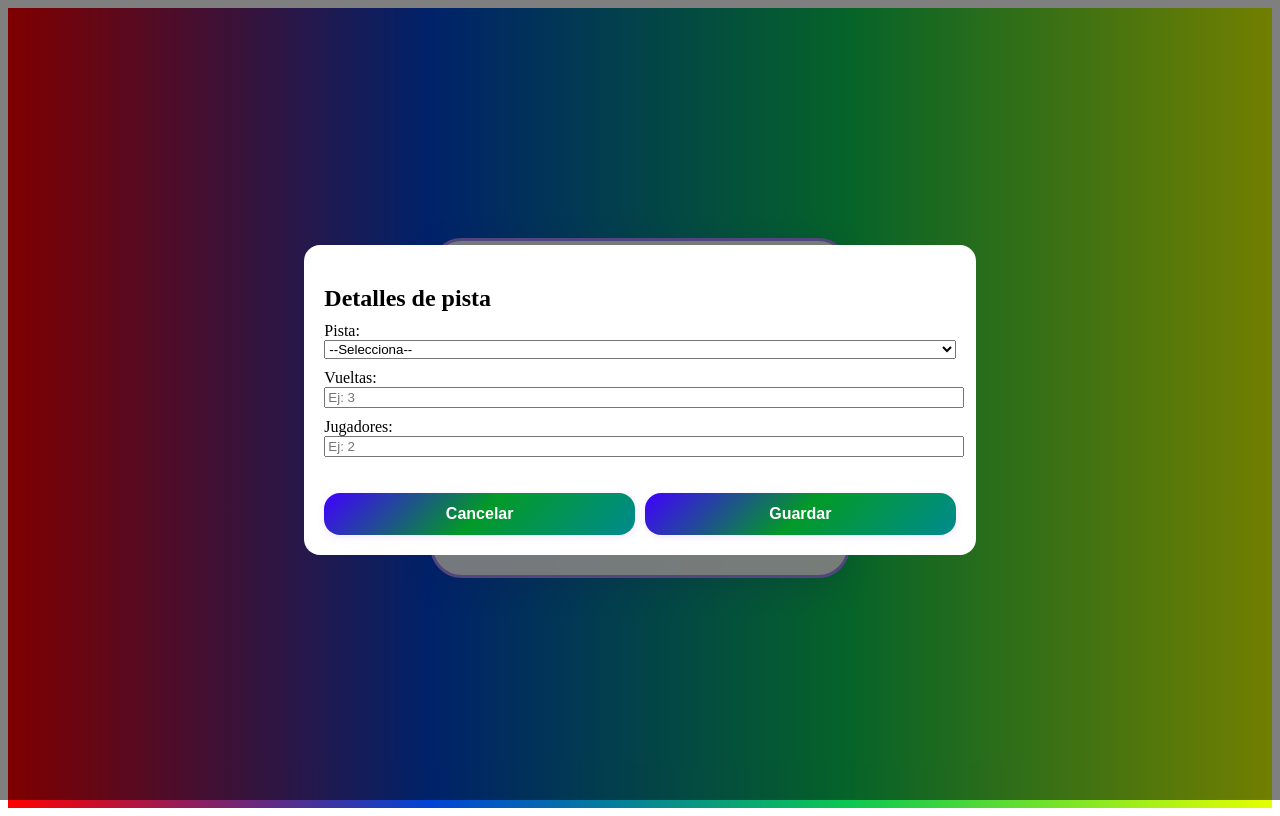
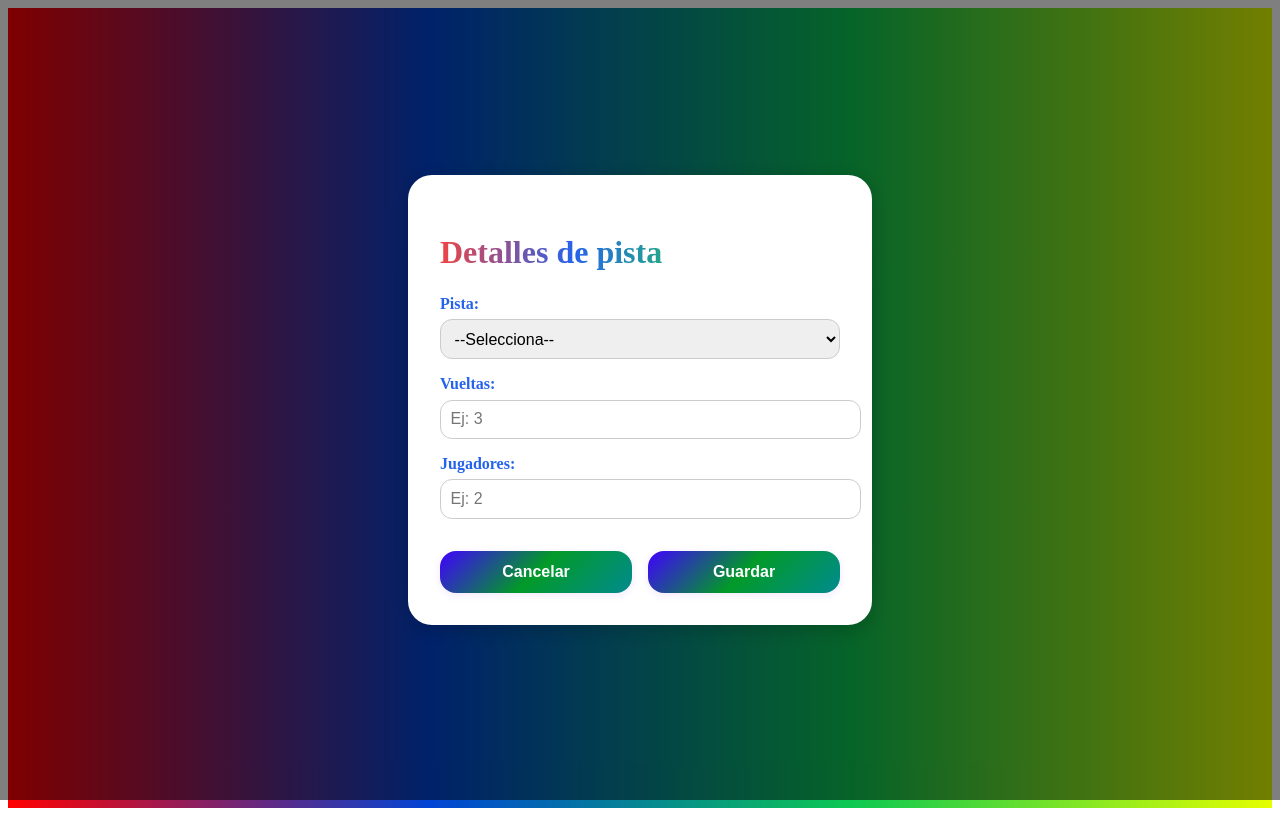
Before and after one commit to Duan-Espinoza/proyecto4_juegoKart, a React (Create React App) app in the folder client/: page / in a window 1280 px wide. Both pictures are taken after a click on the button "Seleccionar pista". Built offline with nearby package versions, Linux system fonts and the light colour scheme.

Commit message:
Actualizacion

```diff
--- a/client/src/components/GameConfig.jsx
+++ b/client/src/components/GameConfig.jsx
@@ -19,52 +19,56 @@ export default function GameConfig() {
     setShowTrackModal(false);
   };
 
+  const handleStartGame = () => {
+    if (!gameType || !track || !laps || !players) {
+      alert("Por favor, completa todos los campos antes de iniciar la partida");
+    } else {
+      alert("¡Partida iniciada con éxito!");
+    }
+  };
+
   return (
-    <div className="menu-bg">
-      <div className="menu-panel">
-        <h1 className="menu-title">Configuración de partida</h1>
+    <div className="config-bg">
+      <div className="config-panel">
+        <h1 className="config-title">Configuración de partida</h1>
 
+        <div className="config-field">
           <ComboBox value={gameType} onChange={setGameType} />
+        </div>
 
-        <button className="menu-btn" onClick={() => setShowTrackModal(true)}>
+        <button className="config-btn" onClick={() => setShowTrackModal(true)}>
           Seleccionar pista
         </button>
 
         {track && (
-          <div style={{ marginTop: 15, textAlign: "left" }}>
+          <div className="track-summary">
             <p><strong>Pista:</strong> {track}</p>
             <p><strong>Vueltas:</strong> {laps}</p>
             <p><strong>Jugadores:</strong> {players}</p>
           </div>
         )}
 
-        <button
-          className="menu-btn"
-          onClick={() => {
-            if (!gameType || !track || !laps || !players) {
-              alert("Por favor, completa todos los campos antes de iniciar la partida");
-            } else {
-              alert("¡Partida iniciada con éxito!");
-            }
-          }}
-        >
+        <button className="config-btn" onClick={handleStartGame}>
           Iniciar partida
         </button>
       </div>
 
       {showTrackModal && (
-        <div className="modal-overlay" onClick={closeModal}>
-          <div className="modal-box" onClick={e => e.stopPropagation()}>
-            <h2 style={{ marginBottom: 10 }}>Detalles de pista</h2>
+        <div className="config-modal-overlay" onClick={closeModal}>
+          <div className="config-modal" onClick={e => e.stopPropagation()}>
+            <h2 className="config-title">Detalles de pista</h2>
 
+            <div className="config-field">
               <label>Pista:</label>
-            <select value={track} onChange={e => setTrack(e.target.value)} style={{ width: "100%", marginBottom: 10 }}>
+              <select value={track} onChange={e => setTrack(e.target.value)}>
                 <option value="">--Selecciona--</option>
                 <option value="Pista 1">Pista 1</option>
                 <option value="Pista 2">Pista 2</option>
                 <option value="Pista 3">Pista 3</option>
               </select>
+            </div>
 
+            <div className="config-field">
               <label>Vueltas:</label>
               <input
                 type="number"
@@ -72,9 +76,10 @@ export default function GameConfig() {
                 value={laps}
                 onChange={e => setLaps(e.target.value)}
                 placeholder="Ej: 3"
-              style={{ width: "100%", marginBottom: 10 }}
               />
+            </div>
 
+            <div className="config-field">
               <label>Jugadores:</label>
               <input
                 type="number"
@@ -82,14 +87,14 @@ export default function GameConfig() {
                 value={players}
                 onChange={e => setPlayers(e.target.value)}
                 placeholder="Ej: 2"
-              style={{ width: "100%", marginBottom: 20 }}
               />
+            </div>
 
-            <div style={{ display: "flex", justifyContent: "space-between" }}>
-              <button className="menu-btn purple" onClick={closeModal} style={{ flex: 1, marginRight: 10 }}>
+            <div style={{ display: "flex", gap: "1rem", marginTop: "1rem" }}>
+              <button className="config-btn" onClick={closeModal}>
                 Cancelar
               </button>
-              <button className="menu-btn yellow" onClick={saveTrackDetails} style={{ flex: 1 }}>
+              <button className="config-btn" onClick={saveTrackDetails}>
                 Guardar
               </button>
             </div>
--- a/client/src/styles/GameConfig.css
+++ b/client/src/styles/GameConfig.css
@@ -1,4 +1,4 @@
-.menu-bg {
+.config-bg {
   min-height: 100vh;
   display: flex;
   align-items: center;
@@ -8,29 +8,53 @@
   overflow: hidden;
 }
 
-.menu-panel {
+.config-panel {
   background: rgba(255, 255, 255, 0.92);
   border-radius: 2rem;
   box-shadow: 0 8px 32px 0 rgba(31, 38, 135, 0.18);
   padding: 2rem;
-  max-width: 350px;
+  max-width: 360px;
   width: 100%;
   text-align: center;
-  border: 3px solid #a78bfa;
+  border: 3px solid #4000ff;
   position: relative;
   z-index: 1;
 }
 
-.menu-title {
+.config-title {
   font-size: 2rem;
   font-weight: 900;
   background: linear-gradient(90deg, #ef4444, #2563eb, #22c55e, #fde047);
   -webkit-background-clip: text;
   -webkit-text-fill-color: transparent;
-  margin-bottom: 1rem;
+  background-clip: text;
+  color: transparent;
+  margin-bottom: 1.5rem;
 }
 
-.menu-btn {
+.config-field {
+  margin-bottom: 1rem;
+  text-align: left;
+}
+
+.config-field label {
+  display: block;
+  font-weight: 600;
+  margin-bottom: 0.4rem;
+  color: #2563eb;
+}
+
+.config-field select,
+.config-field input {
+  width: 100%;
+  padding: 0.6rem;
+  border-radius: 0.75rem;
+  border: 1px solid #ccc;
+  font-size: 1rem;
+  outline: none;
+}
+
+.config-btn {
   font-size: 1rem;
   font-weight: bold;
   padding: 0.75rem 0;
@@ -42,33 +66,41 @@
   transition: transform 0.15s, box-shadow 0.15s, background 0.2s;
   outline: none;
   width: 100%;
+  background: linear-gradient(135deg, #4000ff, #029a28, #008a8f);
   margin-top: 1rem;
 }
 
-.menu-btn{
-  background: linear-gradient(135deg, #4000ff, #029a28, #008a8f);
-}
-
-.menu-btn:hover {
+.config-btn:hover {
   transform: scale(1.05);
   box-shadow: 0 4px 16px 0 rgba(123, 34, 255, 0.18);
   filter: brightness(1.08);
 }
 
-.modal-overlay {
+.track-summary {
+  text-align: left;
+  margin-top: 1rem;
+  background: rgba(0, 0, 0, 0.04);
+  padding: 1rem;
+  border-radius: 1rem;
+  font-size: 0.95rem;
+  color: #333;
+}
+
+.config-modal-overlay {
   position: fixed;
   top: 0; left: 0; right: 0; bottom: 0;
-  background-color: rgba(0,0,0,0.5);
+  background-color: rgba(0, 0, 0, 0.5);
   display: flex;
   justify-content: center;
   align-items: center;
   z-index: 1000;
 }
 
-.modal-box {
+.config-modal {
   background: white;
-  padding: 20px;
-  border-radius: 1rem;
-  min-width: 300px;
-  position: relative;
+  padding: 2rem;
+  border-radius: 1.5rem;
+  width: 100%;
+  max-width: 400px;
+  box-shadow: 0 4px 20px rgba(0,0,0,0.2);
 }
```
Lines whose indentation alone changed are shown as unchanged.
